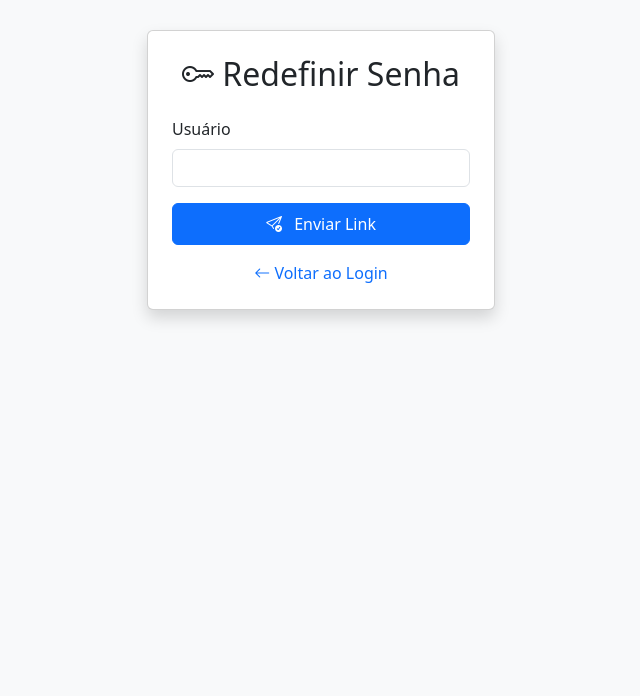
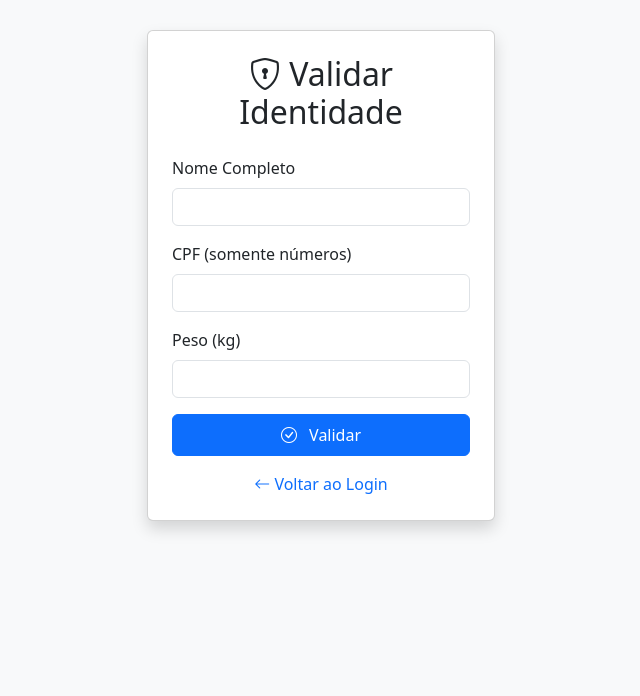
Before and after one commit to barcaro612/escola-agendamento, a Flask app: page /esqueci-senha in a window 1280 px wide. Shown: the part 76-772 px from the top of the page, without its empty margins (319-959 px from the left). Run offline with Flask 3, Linux system fonts and the light colour scheme; parts of the project's set-up code (start-up, migrations or seed data) failed here and were passed over; some libraries are stand-ins or nearby versions.

Commit message:
Update esqueci_senha.html

```diff
--- a/templates/esqueci_senha.html
+++ b/templates/esqueci_senha.html
@@ -6,22 +6,26 @@
             <div class="card shadow">
                 <div class="card-body p-4">
                     <h2 class="text-center mb-4">
-                        <i class="bi bi-key"></i> Redefinir Senha
+                        <i class="bi bi-shield-lock"></i> Validar Identidade
                     </h2>
-
                     <form method="POST">
-                        <input type="hidden" name="csrf_token" value="{{ csrf_token() }}"/>  <!-- CSRF Token -->
-
+                        <input type="hidden" name="csrf_token" value="{{ csrf_token() }}"/>
                         <div class="mb-3">
-                            <label for="username" class="form-label">Usuário</label>
-                            <input type="text" class="form-control" name="username" required>
+                            <label class="form-label">Nome Completo</label>
+                            <input type="text" class="form-control" name="nome_completo" required>
                         </div>
-
+                        <div class="mb-3">
+                            <label class="form-label">CPF (somente números)</label>
+                            <input type="text" class="form-control" name="cpf" pattern="\d{11}" required>
+                        </div>
+                        <div class="mb-3">
+                            <label class="form-label">Peso (kg)</label>
+                            <input type="number" step="0.1" class="form-control" name="peso" required>
+                        </div>
                         <button type="submit" class="btn btn-primary w-100 py-2">
-                            <i class="bi bi-send-check me-2"></i> Enviar Link
+                            <i class="bi bi-check-circle me-2"></i> Validar
                         </button>
                     </form>
-
                     <div class="text-center mt-3">
                         <a href="{{ url_for('login') }}" class="text-decoration-none">
                             <i class="bi bi-arrow-left"></i> Voltar ao Login
```
